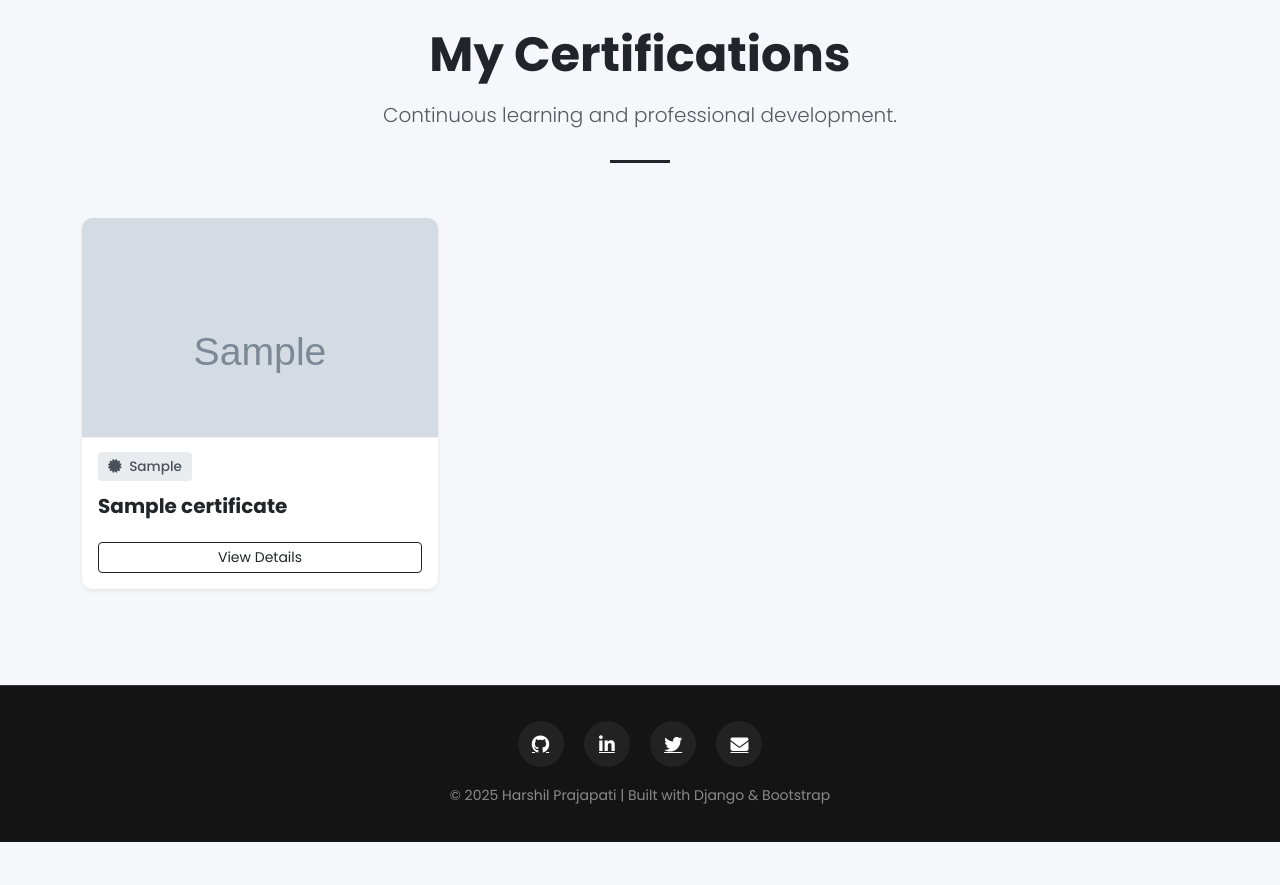
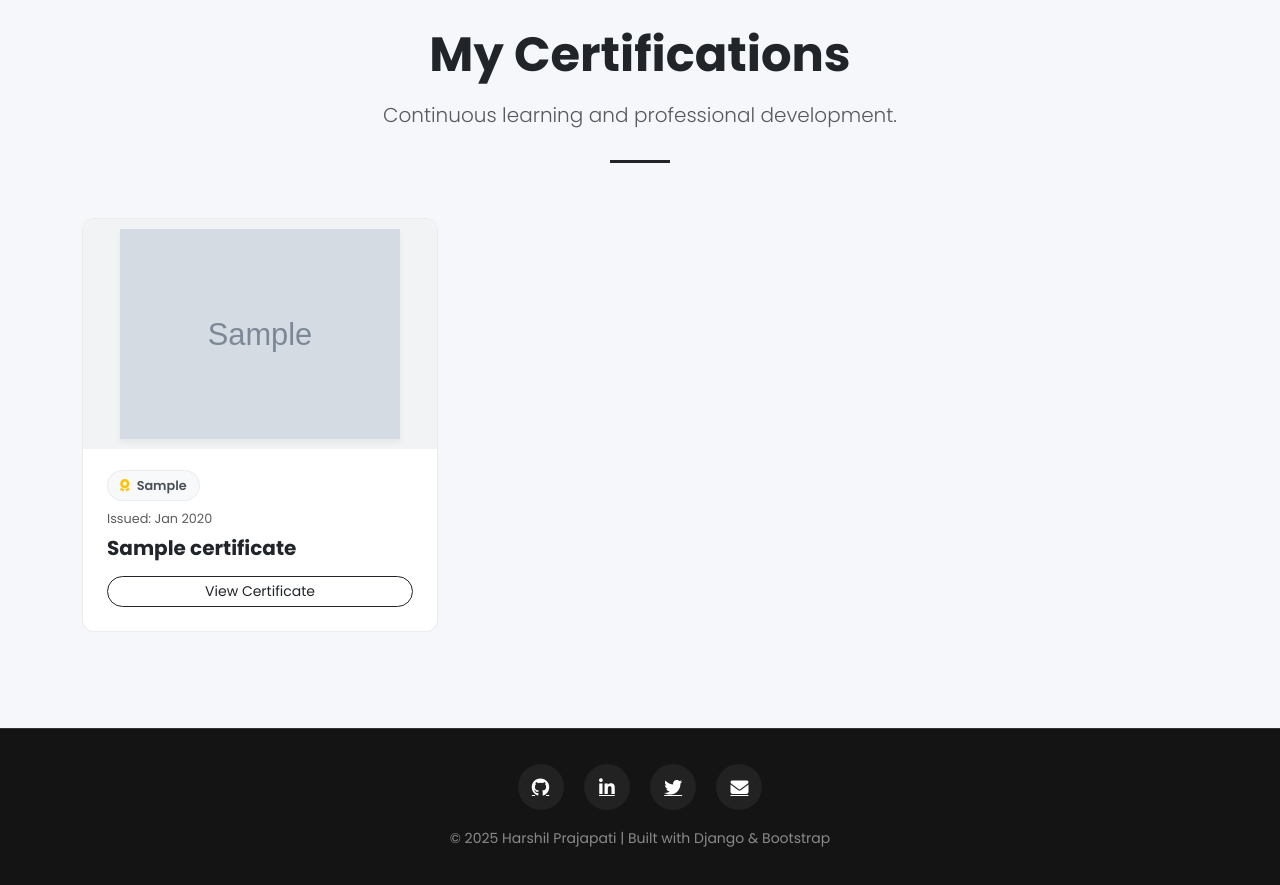
Before and after one commit to harshil962/Portfolio, a Django app: template main/templates/main/certificates.html in a window 1280 px wide. Shown: the part 70-955 px from the top of the page. Before the commit the page ends 912 px from the top, so only its background shows below. Run offline with Django 5.2, Linux system fonts and the light colour scheme; the template is opened without the code that fills it: values that come from a table or form of the project are taken from there, others are empty; tables that the repository leaves empty hold one stand-in row (values such as "Sample post"); grey boxes marked "Sample" are stand-in pictures; some libraries are stand-ins or nearby versions.

Commit message:
Update portfolio project

```diff
--- a/main/models.py
+++ b/main/models.py
@@ -1,4 +1,7 @@
 from django.db import models
+from PIL import Image
+from io import BytesIO
+from django.core.files.base import ContentFile
 
 class Project(models.Model):
     title = models.CharField(max_length=100)
@@ -20,18 +23,34 @@ class Project(models.Model):
     def get_tech_list(self):
         return [t.strip() for t in self.tech_stack.split(',')]
 
-
-
-
-
-
 class Certificate(models.Model):
     name = models.CharField(max_length=200)
     issuer = models.CharField(max_length=200)
     file = models.ImageField(upload_to='certificates/')
+    date_earned = models.DateField(blank=True, null=True, help_text="When did you get this?")
 
     def __str__(self):
         return self.name
+
+    # Auto-compress image on save
+    def save(self, *args, **kwargs):
+        if self.file:
+            img = Image.open(self.file)
+            # Resize if too huge (e.g. > 1000px)
+            if img.height > 1000 or img.width > 1000:
+                output_size = (1000, 1000)
+                img.thumbnail(output_size)
+
+                # Compress
+                buffer = BytesIO()
+                if img.mode != 'RGB':
+                    img = img.convert('RGB')
+                img.save(buffer, format='JPEG', quality=75, optimize=True)
+
+                new_image = ContentFile(buffer.getvalue())
+                self.file.save(self.file.name, new_image, save=False)
+
+        super().save(*args, **kwargs)
 
 
 class Contact(models.Model):
--- a/main/templates/main/certificates.html
+++ b/main/templates/main/certificates.html
@@ -6,44 +6,95 @@
 <style>
     /* Certificate Specific Styles */
     .badge-issuer {
-        background-color: #e9ecef;
+        background-color: #f8f9fa;
         color: #495057;
-        font-weight: 500;
-        padding: 5px 10px;
-        border-radius: 4px;
-        font-size: 0.85rem;
+        font-weight: 600;
+        padding: 6px 12px;
+        border-radius: 30px;
+        font-size: 0.8rem;
+        border: 1px solid #e9ecef;
     }
+
     .cert-card {
         transition: transform 0.3s ease, box-shadow 0.3s ease;
-        border: none;
-        border-radius: 10px;
+        border: 1px solid rgba(0,0,0,0.08);
+        border-radius: 12px;
         overflow: hidden;
+        background: white;
     }
+
     .cert-card:hover {
         transform: translateY(-5px);
-        box-shadow: 0 10px 20px rgba(0,0,0,0.1);
+        box-shadow: 0 15px 30px rgba(0,0,0,0.1);
     }
+
+    /* Thumbnail Area */
     .cert-thumb-wrapper {
-        height: 220px;
+        height: 230px;
         overflow: hidden;
-        border-bottom: 1px solid #eee;
+        background: #f1f3f5; /* Light grey background for non-square certs */
+        position: relative;
         cursor: pointer;
+        display: flex;
+        align-items: center;
+        justify-content: center;
+        padding: 10px;
     }
+
     .cert-thumb-wrapper img {
-        width: 100%;
-        height: 100%;
-        object-fit: cover;
-        object-position: top;
+        max-width: 100%;
+        max-height: 100%;
+        object-fit: contain; /* Ensures the WHOLE certificate is visible */
         transition: transform 0.4s ease;
+        box-shadow: 0 4px 6px rgba(0,0,0,0.05); /* Subtle shadow on the paper itself */
     }
+
+    /* Hover Zoom Effect */
     .cert-card:hover .cert-thumb-wrapper img {
-        transform: scale(1.03);
+        transform: scale(1.05);
+    }
+
+    /* Overlay Icon */
+    .cert-overlay {
+        position: absolute;
+        top: 0; left: 0; right: 0; bottom: 0;
+        background: rgba(0,0,0,0.3);
+        display: flex;
+        align-items: center;
+        justify-content: center;
+        opacity: 0;
+        transition: 0.3s ease;
+    }
+    .cert-card:hover .cert-overlay {
+        opacity: 1;
+    }
+    .cert-overlay i {
+        color: white;
+        font-size: 2rem;
+        background: rgba(0,0,0,0.5);
+        padding: 15px;
+        border-radius: 50%;
+    }
+
+    /* Modal Image */
+    .modal-img-container {
+        background: #212529; /* Dark background for modal focus */
+        padding: 20px;
+        border-radius: 5px;
+        display: flex;
+        justify-content: center;
+    }
+    .modal-img-container img {
+        max-height: 80vh; /* Don't be taller than screen */
+        max-width: 100%;
+        object-fit: contain;
     }
 </style>
 {% endblock %}
 
 {% block content %}
 <div class="container py-5">
+
     <div class="row mb-5">
         <div class="col-lg-8 mx-auto text-center">
             <h2 class="fw-bold display-5 mb-3">My Certifications</h2>
@@ -55,23 +106,34 @@
     <div class="row g-4">
         {% for cert in certs %}
         <div class="col-md-6 col-lg-4">
-            <div class="card cert-card h-100 shadow-sm">
+            <div class="card cert-card h-100">
 
                 <div class="cert-thumb-wrapper" data-bs-toggle="modal" data-bs-target="#certModal{{ cert.id }}">
-                    <img src="{{ cert.file.url }}" alt="{{ cert.name }}">
+                    <img src="{{ cert.file.url }}" alt="{{ cert.name }}" loading="lazy">
+
+                    <div class="cert-overlay">
+                        <i class="fas fa-search-plus"></i>
+                    </div>
                 </div>
 
-                <div class="card-body d-flex flex-column">
+                <div class="card-body d-flex flex-column p-4">
                     <div class="mb-2">
                         <span class="badge-issuer">
-                            <i class="fas fa-certificate me-1"></i> {{ cert.issuer }}
+                            <i class="fas fa-award me-1 text-warning"></i> {{ cert.issuer }}
                         </span>
                     </div>
-                    <h5 class="card-title fw-bold mt-2">{{ cert.name }}</h5>
 
-                    <div class="mt-auto pt-3">
-                        <button class="btn btn-outline-dark w-100 btn-sm" data-bs-toggle="modal" data-bs-target="#certModal{{ cert.id }}">
-                            View Details
+                    {% if cert.date_earned %}
+                        <small class="text-muted d-block mt-1" style="font-size: 0.8rem;">
+                            Issued: {{ cert.date_earned|date:"M Y" }}
+                        </small>
+                    {% endif %}
+
+                    <h5 class="card-title fw-bold mt-2 mb-3">{{ cert.name }}</h5>
+
+                    <div class="mt-auto">
+                        <button class="btn btn-outline-dark w-100 rounded-pill btn-sm" data-bs-toggle="modal" data-bs-target="#certModal{{ cert.id }}">
+                            View Certificate
                         </button>
                     </div>
                 </div>
@@ -79,18 +141,23 @@
         </div>
 
         <div class="modal fade" id="certModal{{ cert.id }}" tabindex="-1" aria-hidden="true">
-            <div class="modal-dialog modal-dialog-centered modal-lg">
+            <div class="modal-dialog modal-dialog-centered modal-xl">
                 <div class="modal-content">
-                    <div class="modal-header border-0">
-                        <h5 class="modal-title fw-bold">{{ cert.name }}</h5>
+
+                    <div class="modal-header border-0 pb-0">
+                        <h5 class="modal-title fw-bold ps-2">{{ cert.name }}</h5>
                         <button type="button" class="btn-close" data-bs-dismiss="modal" aria-label="Close"></button>
                     </div>
-                    <div class="modal-body text-center bg-light p-4">
-                        <img src="{{ cert.file.url }}" class="img-fluid rounded shadow-sm" alt="{{ cert.name }}">
+
+                    <div class="modal-body p-4">
+                        <div class="modal-img-container">
+                            <img src="{{ cert.file.url }}" alt="{{ cert.name }}" loading="lazy">
+                        </div>
                     </div>
-                    <div class="modal-footer border-0">
+
+                    <div class="modal-footer border-0 pt-0">
                         <a href="{{ cert.file.url }}" class="btn btn-primary" download>
-                            <i class="fas fa-download me-2"></i> Download
+                            <i class="fas fa-download me-2"></i> Download File
                         </a>
                         <button type="button" class="btn btn-secondary" data-bs-dismiss="modal">Close</button>
                     </div>
@@ -99,7 +166,10 @@
         </div>
         {% empty %}
         <div class="col-12 text-center py-5">
-            <p class="text-muted">No certificates uploaded yet.</p>
+            <div class="p-5 bg-light rounded-3">
+                <i class="fas fa-folder-open fa-3x text-muted mb-3"></i>
+                <p class="text-muted lead">No certificates uploaded yet.</p>
+            </div>
         </div>
         {% endfor %}
     </div>
--- a/main/views.py
+++ b/main/views.py
@@ -7,9 +7,11 @@ def home(request):
     projects = Project.objects.all()
     return render(request, 'main/home.html', {'projects': projects})
 
+
 def certificates(request):
-    certs = Certificate.objects.all()
-    return render(request, 'main/certificates.html', {'certs': certs})
+    # Order by 'date_earned' descending (Newest first)
+    certs = Certificate.objects.all().order_by('-date_earned')
+    return render(request, 'certificates.html', {'certs': certs})
 
 def contact_view(request):
     if request.method == 'POST':
```
Also changed, not shown: main/admin.py (+7 -1 lines), main/templates/main/about.html (+33 -10 lines), main/templates/main/contact.html (+12 -0 lines), main/templates/main/home.html (+29 -0 lines), db.sqlite3, main/migrations/0007_certificate_date_earned.py (added).
